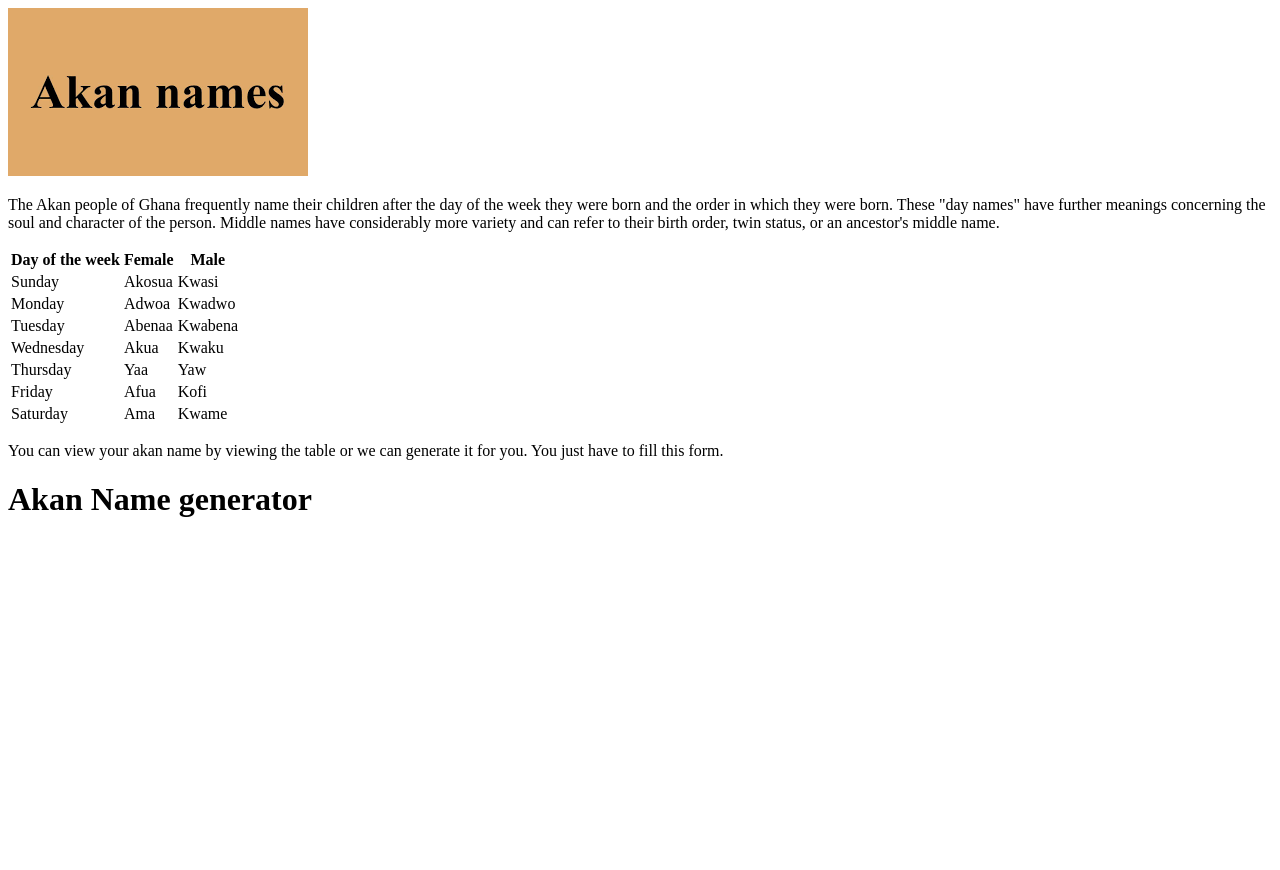
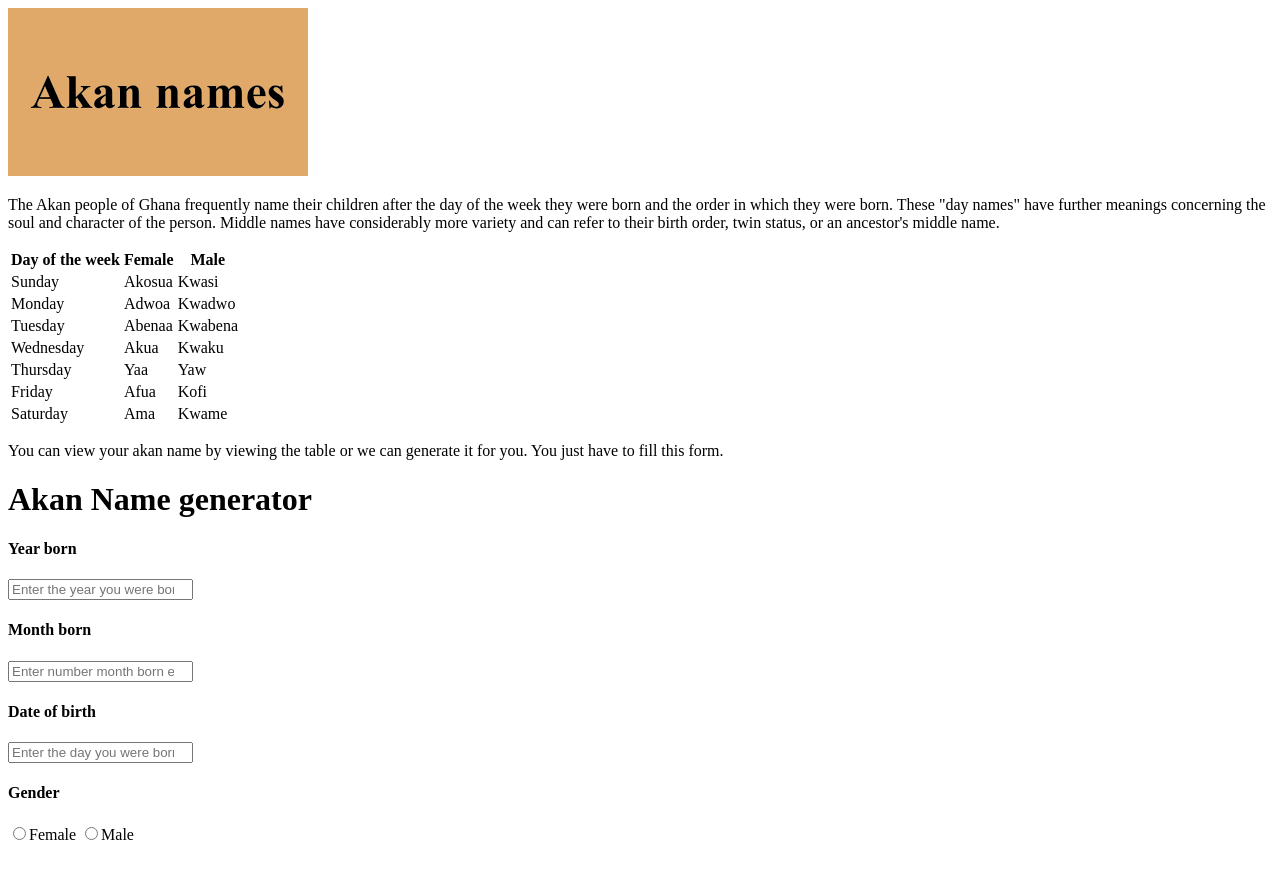
Before and after one commit to Ruweydha/Akan-Names, a plain HTML site: page index.html in a window 1280 px wide. Before the commit the page ends 800 px from the top, so only its background shows below. Drawn offline with Linux system fonts and the light colour scheme.

Commit message:
Added a form for user to input their data

```diff
--- a/index.html
+++ b/index.html
@@ -62,5 +62,18 @@
         this form.
     </p>
     <h1>Akan Name generator</h1>
+
+    <form  >
+        <h4>Year born</h4>
+        <input type="number" id="year" placeholder="Enter the year you were born eg: 2000"> <br>
+        <h4>Month born</h4>
+        <input type="number" id="month" placeholder="Enter number month born eg July = 7"> <br>
+        <h4>Date of birth</h4>
+        <input type="number" id="day" placeholder="Enter the day you were born"> <br>
+        <h4>Gender</h4>
+        <input type="radio" id="female" group="Gender" value="female">Female</input>
+        <input type="radio" id="male" group="Gender" value="male">Male  <br> <br>
+
+    </form>
 </body>
 </html>
```
